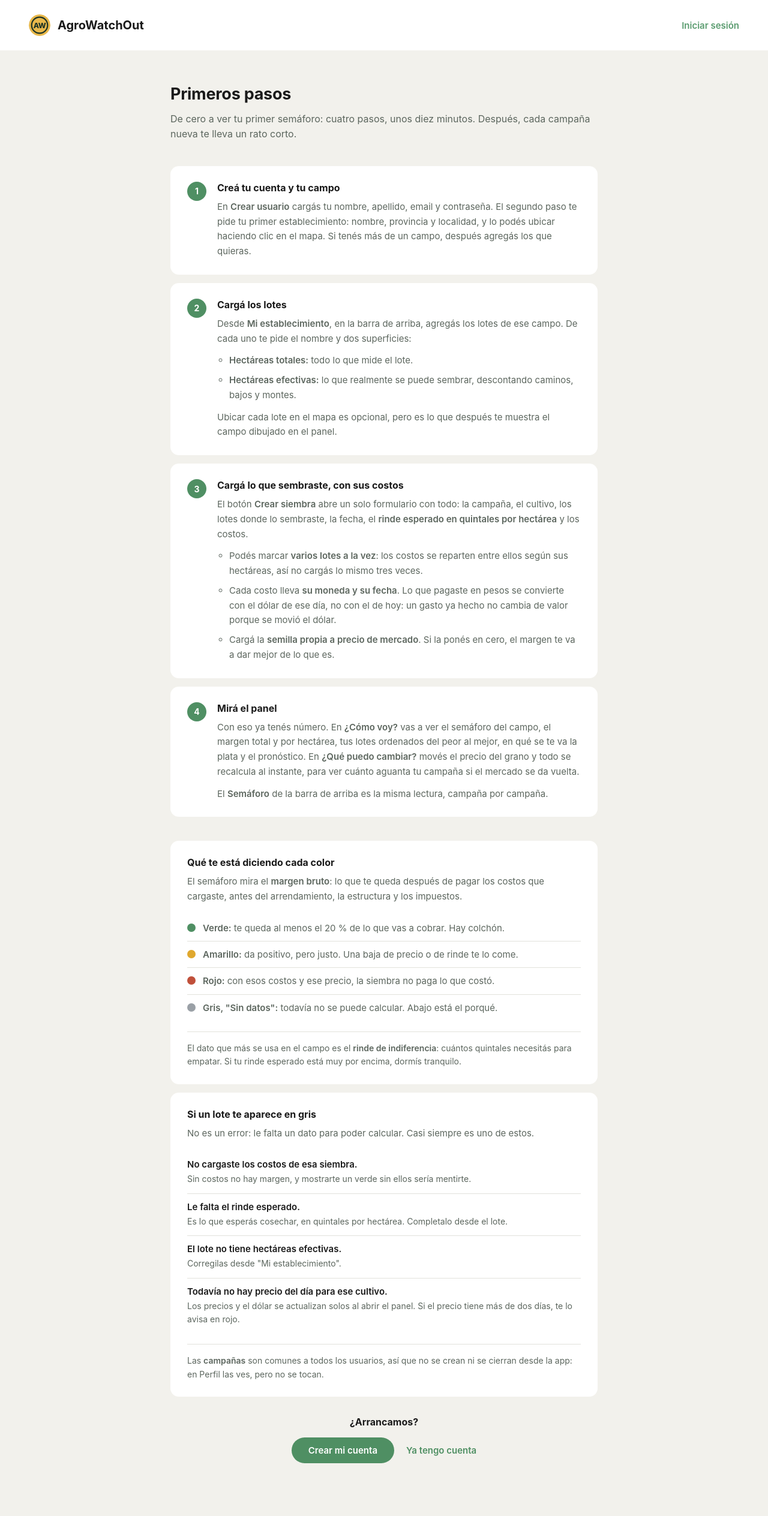
After one commit to harikirtandas/agrowatch-api, a PHP site: page /html/primeros_pasos.html in a window 1280 px wide. The commit adds this page. Shown: the whole page at 60% size. Run offline with PHP 8.4, Linux system fonts and the light colour scheme.

Commit message:
Suma la guia "Primeros pasos", enlazada desde la landing y el engranaje

```diff
--- a/web/css/landing.css
+++ b/web/css/landing.css
@@ -39,6 +39,10 @@ body {
   display: flex;
   align-items: center;
   gap: 12px;
+  /* En la landing la marca es un <div>, pero en Primeros pasos es un <a> que
+     vuelve al inicio: sin esto hereda el azul subrayado del navegador. */
+  color: inherit;
+  text-decoration: none;
 }
 
 .encabezado__logo {
@@ -63,6 +67,18 @@ body {
 
 .encabezado__enlace:hover {
   text-decoration: underline;
+}
+
+/* Los dos enlaces del encabezado, agrupados a la derecha. "Primeros pasos"
+   queda en gris para que "Iniciar sesion" siga siendo la accion principal. */
+.encabezado__acciones {
+  display: flex;
+  align-items: center;
+  gap: 24px;
+}
+
+.encabezado__enlace--suave {
+  color: var(--negro-texto);
 }
 
 /* Presentacion */
--- /dev/null
+++ b/web/css/primeros_pasos.css
@@ -0,0 +1,279 @@
+/* primeros_pasos.css — guía de uso para quien entra por primera vez.
+   Carga DESPUES de landing.css: de ahí salen el encabezado y los colores de
+   marca, y acá solo se agrega lo propio de la guía (y se pisa el fondo verde
+   del body, que acá sería ilegible en un texto largo). */
+
+:root {
+  --fondo-app: #f2f1ec;
+  --gris-borde: #e2e2dc;
+  --gris-lectura: #5c665e;
+  --verde-medio: #4f8f63;
+  --amarillo-semaforo: #e0a82e;
+  --rojo-semaforo: #c0503a;
+  --gris-semaforo: #9aa0a6;
+}
+
+body {
+  background: var(--fondo-app);
+}
+
+.guia {
+  max-width: 760px;
+  margin: 0 auto;
+  padding: 56px 24px 88px;
+}
+
+.guia__intro {
+  margin-bottom: 40px;
+}
+
+.guia__titulo {
+  font-size: 27px;
+  font-weight: 700;
+  line-height: 1.25;
+  letter-spacing: -0.01em;
+}
+
+.guia__bajada {
+  margin-top: 12px;
+  font-size: 16px;
+  line-height: 1.6;
+  color: var(--gris-lectura);
+}
+
+/* ---------- Los pasos numerados ---------- */
+/* El número sale de la lista, no de un ::before, para que sea una <ol> de
+   verdad: un lector de pantalla la anuncia como "4 elementos". */
+
+.pasos {
+  list-style: none;
+  margin: 0 0 40px;
+  padding: 0;
+}
+
+.paso {
+  display: flex;
+  gap: 18px;
+  background: var(--blanco);
+  border-radius: var(--radio);
+  padding: 26px 28px;
+  margin-bottom: 14px;
+}
+
+.paso__numero {
+  flex: none;
+  width: 32px;
+  height: 32px;
+  border-radius: 50%;
+  background: var(--verde-medio);
+  color: var(--blanco);
+  font-size: 14px;
+  font-weight: 700;
+  display: grid;
+  place-items: center;
+}
+
+.paso__titulo {
+  font-size: 16px;
+  font-weight: 700;
+  margin-bottom: 10px;
+}
+
+.paso__texto {
+  font-size: 15px;
+  line-height: 1.65;
+  color: var(--gris-lectura);
+}
+
+.paso__texto + .paso__texto,
+.paso__lista + .paso__texto {
+  margin-top: 12px;
+}
+
+.paso__lista {
+  margin: 12px 0 0;
+  padding-left: 20px;
+  font-size: 15px;
+  line-height: 1.65;
+  color: var(--gris-lectura);
+}
+
+.paso__lista li + li {
+  margin-top: 8px;
+}
+
+.paso strong,
+.bloque strong {
+  color: inherit;
+  font-weight: 600;
+}
+
+/* ---------- Bloques de apoyo (colores del semáforo, lotes en gris) ---------- */
+
+.bloque {
+  background: var(--blanco);
+  border-radius: var(--radio);
+  padding: 26px 28px;
+  margin-bottom: 14px;
+}
+
+.bloque__titulo {
+  font-size: 16px;
+  font-weight: 700;
+}
+
+.bloque__bajada {
+  margin-top: 10px;
+  font-size: 15px;
+  line-height: 1.65;
+  color: var(--gris-lectura);
+}
+
+.bloque__nota {
+  margin-top: 18px;
+  padding-top: 16px;
+  border-top: 1px solid var(--gris-borde);
+  font-size: 14px;
+  line-height: 1.6;
+  color: var(--gris-lectura);
+}
+
+
+.colores {
+  list-style: none;
+  margin: 18px 0 0;
+  padding: 0;
+}
+
+.color {
+  display: flex;
+  align-items: flex-start;
+  gap: 12px;
+  padding: 10px 0;
+}
+
+.color + .color {
+  border-top: 1px solid var(--gris-borde);
+}
+
+.color__punto {
+  flex: none;
+  width: 14px;
+  height: 14px;
+  margin-top: 4px;
+  border-radius: 50%;
+}
+
+.color__punto--verde {
+  background: var(--verde-medio);
+}
+.color__punto--amarillo {
+  background: var(--amarillo-semaforo);
+}
+.color__punto--rojo {
+  background: var(--rojo-semaforo);
+}
+.color__punto--gris {
+  background: var(--gris-semaforo);
+}
+
+.color__texto {
+  font-size: 15px;
+  line-height: 1.55;
+  color: var(--gris-lectura);
+}
+
+.faq {
+  list-style: none;
+  margin: 18px 0 0;
+  padding: 0;
+}
+
+.faq__item {
+  padding: 12px 0;
+}
+
+.faq__item + .faq__item {
+  border-top: 1px solid var(--gris-borde);
+}
+
+.faq__pregunta {
+  display: block;
+  font-size: 15px;
+  font-weight: 600;
+}
+
+.faq__respuesta {
+  display: block;
+  margin-top: 4px;
+  font-size: 14px;
+  line-height: 1.6;
+  color: var(--gris-lectura);
+}
+
+/* ---------- Cierre ---------- */
+
+.cierre {
+  margin-top: 32px;
+  text-align: center;
+}
+
+.cierre__texto {
+  font-size: 16px;
+  font-weight: 700;
+  margin-bottom: 16px;
+}
+
+.cierre__acciones {
+  display: flex;
+  align-items: center;
+  justify-content: center;
+  gap: 20px;
+  flex-wrap: wrap;
+}
+
+.cierre__boton {
+  background: var(--verde-medio);
+  color: var(--blanco);
+  border-radius: 24px;
+  padding: 12px 28px;
+  font-size: 15px;
+  font-weight: 600;
+  text-decoration: none;
+}
+
+.cierre__boton:hover {
+  background: #457f57;
+}
+
+.cierre__enlace {
+  color: var(--verde-medio);
+  font-size: 15px;
+  font-weight: 600;
+  text-decoration: none;
+}
+
+.cierre__enlace:hover {
+  text-decoration: underline;
+}
+
+/* ---------- Pantallas chicas ---------- */
+
+@media (max-width: 640px) {
+  .encabezado {
+    padding: 18px 20px;
+  }
+  .guia {
+    padding: 36px 20px 64px;
+  }
+  .guia__titulo {
+    font-size: 24px;
+  }
+  .paso,
+  .bloque {
+    padding: 22px 20px;
+  }
+  .paso {
+    gap: 14px;
+  }
+}
--- a/web/html/configuracion_de_campos.html
+++ b/web/html/configuracion_de_campos.html
@@ -92,7 +92,7 @@
 <script src="../js/config.js"></script>
 <script src="../js/api.js"></script>
 <script src="../js/global.js"></script>
-<script src="../js/navbar.js?v=2"></script>
+<script src="../js/navbar.js?v=3"></script>
 <script src="../js/modales.js?v=4"></script>
 <script src="../js/mapa.js"></script>
 <script src="../js/configuracion.js"></script>
--- a/web/html/dashboard_mi_campo.html
+++ b/web/html/dashboard_mi_campo.html
@@ -189,7 +189,7 @@
   <script src="../js/config.js"></script>
   <script src="../js/api.js"></script>
   <script src="../js/global.js"></script>
-  <script src="../js/navbar.js?v=2"></script>
+  <script src="../js/navbar.js?v=3"></script>
   <script src="../js/modales.js?v=4"></script>
   <script src="../js/mapa.js"></script>
   <script src="../js/sincronizacion.js"></script>
--- a/web/html/datos_de_siembra.html
+++ b/web/html/datos_de_siembra.html
@@ -106,7 +106,7 @@
 <script src="../js/config.js"></script>
 <script src="../js/api.js"></script>
 <script src="../js/global.js"></script>
-<script src="../js/navbar.js?v=2"></script>
+<script src="../js/navbar.js?v=3"></script>
 <script src="../js/modales.js?v=4"></script>
 <script src="../js/mapa.js"></script>
 <script src="../js/sincronizacion.js"></script>
--- a/web/html/landing.html
+++ b/web/html/landing.html
@@ -15,7 +15,10 @@
         <span class="encabezado__logo"></span>
         <span class="encabezado__nombre">AgroWatchOut</span>
       </div>
-      <a href="login.html" class="encabezado__enlace">Iniciar sesión</a>
+      <nav class="encabezado__acciones">
+        <a href="primeros_pasos.html" class="encabezado__enlace encabezado__enlace--suave">Primeros pasos</a>
+        <a href="login.html" class="encabezado__enlace">Iniciar sesión</a>
+      </nav>
     </div>
   </header>
 
--- a/web/html/perfil.html
+++ b/web/html/perfil.html
@@ -88,7 +88,7 @@
 <script src="../js/config.js"></script>
 <script src="../js/api.js"></script>
 <script src="../js/global.js"></script>
-<script src="../js/navbar.js?v=2"></script>
+<script src="../js/navbar.js?v=3"></script>
 <script src="../js/modales.js?v=4"></script>
 <script src="../js/mapa.js"></script>
 <script src="../js/perfil.js?v=1"></script>
--- /dev/null
+++ b/web/html/primeros_pasos.html
@@ -0,0 +1,220 @@
+<!DOCTYPE html>
+<html lang="es">
+<head>
+  <meta charset="UTF-8">
+  <meta name="viewport" content="width=device-width, initial-scale=1.0">
+  <link rel="icon" type="image/svg+xml" href="../img/logo-aw.svg">
+  <title>AgroWatchOut — Primeros pasos</title>
+  <!-- Reusa el encabezado de la landing tal cual; el CSS propio va despues
+       porque pisa el fondo verde del body por el claro de las pantallas
+       internas. -->
+  <link rel="stylesheet" href="../css/landing.css">
+  <link rel="stylesheet" href="../css/primeros_pasos.css">
+</head>
+<body>
+
+  <header class="encabezado">
+    <div class="encabezado__contenedor">
+      <a href="landing.html" class="encabezado__marca">
+        <span class="encabezado__logo"></span>
+        <span class="encabezado__nombre">AgroWatchOut</span>
+      </a>
+      <!-- A quien llegó logueado (desde el engranaje) le sirve volver al
+           panel; a quien todavía no tiene cuenta, iniciar sesión. El script
+           del final deja visible el que corresponde. -->
+      <a href="login.html" class="encabezado__enlace" data-sin-sesion>Iniciar sesión</a>
+      <a href="dashboard_mi_campo.html" class="encabezado__enlace" data-con-sesion hidden>Volver al panel</a>
+    </div>
+  </header>
+
+  <main class="guia">
+
+    <div class="guia__intro">
+      <h1 class="guia__titulo">Primeros pasos</h1>
+      <p class="guia__bajada">
+        De cero a ver tu primer semáforo: cuatro pasos, unos diez minutos.
+        Después, cada campaña nueva te lleva un rato corto.
+      </p>
+    </div>
+
+    <ol class="pasos">
+
+      <li class="paso">
+        <span class="paso__numero">1</span>
+        <div class="paso__cuerpo">
+          <h2 class="paso__titulo">Creá tu cuenta y tu campo</h2>
+          <p class="paso__texto">
+            En <strong>Crear usuario</strong> cargás tu nombre, apellido, email y
+            contraseña. El segundo paso te pide tu primer establecimiento:
+            nombre, provincia y localidad, y lo podés ubicar haciendo clic en el
+            mapa. Si tenés más de un campo, después agregás los que quieras.
+          </p>
+        </div>
+      </li>
+
+      <li class="paso">
+        <span class="paso__numero">2</span>
+        <div class="paso__cuerpo">
+          <h2 class="paso__titulo">Cargá los lotes</h2>
+          <p class="paso__texto">
+            Desde <strong>Mi establecimiento</strong>, en la barra de arriba,
+            agregás los lotes de ese campo. De cada uno te pide el nombre y dos
+            superficies:
+          </p>
+          <ul class="paso__lista">
+            <li><strong>Hectáreas totales:</strong> todo lo que mide el lote.</li>
+            <li><strong>Hectáreas efectivas:</strong> lo que realmente se puede
+              sembrar, descontando caminos, bajos y montes.</li>
+          </ul>
+          <p class="paso__texto">
+            Ubicar cada lote en el mapa es opcional, pero es lo que después te
+            muestra el campo dibujado en el panel.
+          </p>
+        </div>
+      </li>
+
+      <li class="paso">
+        <span class="paso__numero">3</span>
+        <div class="paso__cuerpo">
+          <h2 class="paso__titulo">Cargá lo que sembraste, con sus costos</h2>
+          <p class="paso__texto">
+            El botón <strong>Crear siembra</strong> abre un solo formulario con
+            todo: la campaña, el cultivo, los lotes donde lo sembraste, la fecha,
+            el <strong>rinde esperado en quintales por hectárea</strong> y los
+            costos.
+          </p>
+          <ul class="paso__lista">
+            <li>Podés marcar <strong>varios lotes a la vez</strong>: los costos se
+              reparten entre ellos según sus hectáreas, así no cargás lo mismo
+              tres veces.</li>
+            <li>Cada costo lleva <strong>su moneda y su fecha</strong>. Lo que
+              pagaste en pesos se convierte con el dólar de ese día, no con el de
+              hoy: un gasto ya hecho no cambia de valor porque se movió el dólar.</li>
+            <li>Cargá la <strong>semilla propia a precio de mercado</strong>. Si la
+              ponés en cero, el margen te va a dar mejor de lo que es.</li>
+          </ul>
+        </div>
+      </li>
+
+      <li class="paso">
+        <span class="paso__numero">4</span>
+        <div class="paso__cuerpo">
+          <h2 class="paso__titulo">Mirá el panel</h2>
+          <p class="paso__texto">
+            Con eso ya tenés número. En <strong>¿Cómo voy?</strong> vas a ver el
+            semáforo del campo, el margen total y por hectárea, tus lotes
+            ordenados del peor al mejor, en qué se te va la plata y el pronóstico.
+            En <strong>¿Qué puedo cambiar?</strong> movés el precio del grano y
+            todo se recalcula al instante, para ver cuánto aguanta tu campaña si
+            el mercado se da vuelta.
+          </p>
+          <p class="paso__texto">
+            El <strong>Semáforo</strong> de la barra de arriba es la misma lectura,
+            campaña por campaña.
+          </p>
+        </div>
+      </li>
+
+    </ol>
+
+    <section class="bloque">
+      <h2 class="bloque__titulo">Qué te está diciendo cada color</h2>
+      <p class="bloque__bajada">
+        El semáforo mira el <strong>margen bruto</strong>: lo que te queda después
+        de pagar los costos que cargaste, antes del arrendamiento, la estructura y
+        los impuestos.
+      </p>
+      <ul class="colores">
+        <li class="color">
+          <span class="color__punto color__punto--verde"></span>
+          <span class="color__texto"><strong>Verde:</strong> te queda al menos el
+            20 % de lo que vas a cobrar. Hay colchón.</span>
+        </li>
+        <li class="color">
+          <span class="color__punto color__punto--amarillo"></span>
+          <span class="color__texto"><strong>Amarillo:</strong> da positivo, pero
+            justo. Una baja de precio o de rinde te lo come.</span>
+        </li>
+        <li class="color">
+          <span class="color__punto color__punto--rojo"></span>
+          <span class="color__texto"><strong>Rojo:</strong> con esos costos y ese
+            precio, la siembra no paga lo que costó.</span>
+        </li>
+        <li class="color">
+          <span class="color__punto color__punto--gris"></span>
+          <span class="color__texto"><strong>Gris, "Sin datos":</strong> todavía no
+            se puede calcular. Abajo está el porqué.</span>
+        </li>
+      </ul>
+      <p class="bloque__nota">
+        El dato que más se usa en el campo es el <strong>rinde de
+        indiferencia</strong>: cuántos quintales necesitás para empatar. Si tu
+        rinde esperado está muy por encima, dormís tranquilo.
+      </p>
+    </section>
+
+    <section class="bloque">
+      <h2 class="bloque__titulo">Si un lote te aparece en gris</h2>
+      <p class="bloque__bajada">
+        No es un error: le falta un dato para poder calcular. Casi siempre es uno
+        de estos.
+      </p>
+      <ul class="faq">
+        <li class="faq__item">
+          <span class="faq__pregunta">No cargaste los costos de esa siembra.</span>
+          <span class="faq__respuesta">Sin costos no hay margen, y mostrarte un
+            verde sin ellos sería mentirte.</span>
+        </li>
+        <li class="faq__item">
+          <span class="faq__pregunta">Le falta el rinde esperado.</span>
+          <span class="faq__respuesta">Es lo que esperás cosechar, en quintales por
+            hectárea. Completalo desde el lote.</span>
+        </li>
+        <li class="faq__item">
+          <span class="faq__pregunta">El lote no tiene hectáreas efectivas.</span>
+          <span class="faq__respuesta">Corregilas desde "Mi establecimiento".</span>
+        </li>
+        <li class="faq__item">
+          <span class="faq__pregunta">Todavía no hay precio del día para ese cultivo.</span>
+          <span class="faq__respuesta">Los precios y el dólar se actualizan solos
+            al abrir el panel. Si el precio tiene más de dos días, te lo avisa en
+            rojo.</span>
+        </li>
+      </ul>
+      <p class="bloque__nota">
+        Las <strong>campañas</strong> son comunes a todos los usuarios, así que no
+        se crean ni se cierran desde la app: en Perfil las ves, pero no se tocan.
+      </p>
+    </section>
+
+    <div class="cierre" data-sin-sesion>
+      <p class="cierre__texto">¿Arrancamos?</p>
+      <div class="cierre__acciones">
+        <a href="creacion_de_usuario_parte_1.html" class="cierre__boton">Crear mi cuenta</a>
+        <a href="login.html" class="cierre__enlace">Ya tengo cuenta</a>
+      </div>
+    </div>
+
+    <div class="cierre" data-con-sesion hidden>
+      <p class="cierre__texto">Todo listo.</p>
+      <div class="cierre__acciones">
+        <a href="dashboard_mi_campo.html" class="cierre__boton">Ir a mi panel</a>
+      </div>
+    </div>
+
+  </main>
+
+  <script src="../js/config.js"></script>
+  <script src="../js/api.js"></script>
+  <script>
+    // La página es pública: se entra desde la landing sin cuenta, y desde el
+    // engranaje ya logueado. Lo único que cambia es a dónde invitan los
+    // enlaces, así que no se consulta al backend: alcanza con mirar si hay
+    // token guardado (API.haySesion() no hace ningún request).
+    const haySesion = API.haySesion();
+    document.querySelectorAll('[data-con-sesion]').forEach((el) => { el.hidden = !haySesion; });
+    document.querySelectorAll('[data-sin-sesion]').forEach((el) => { el.hidden = haySesion; });
+  </script>
+
+</body>
+</html>
--- a/web/html/semaforo.html
+++ b/web/html/semaforo.html
@@ -80,7 +80,7 @@
 <script src="../js/config.js"></script>
 <script src="../js/api.js"></script>
 <script src="../js/global.js"></script>
-<script src="../js/navbar.js?v=2"></script>
+<script src="../js/navbar.js?v=3"></script>
 <script src="../js/modales.js?v=4"></script>
 <script src="../js/mapa.js"></script>
 <script src="../js/semaforo.js?v=3"></script>
--- a/web/js/navbar.js
+++ b/web/js/navbar.js
@@ -14,6 +14,8 @@
       '<rect x="4" y="4" width="16" height="16" rx="2"/><line x1="8" y1="9" x2="16" y2="9"/><line x1="8" y1="13" x2="16" y2="13"/><line x1="8" y1="17" x2="13" y2="17"/>',
     perfil:
       '<circle cx="12" cy="8" r="3.2"/><path d="M4.5 20c1.6-3.6 5-5 7.5-5s5.9 1.4 7.5 5"/>',
+    ayuda:
+      '<circle cx="12" cy="12" r="9"/><path d="M9.3 9.2a2.8 2.8 0 0 1 5.4.9c0 1.9-2.7 2.3-2.7 4"/><line x1="12" y1="17.5" x2="12" y2="17.5"/>',
     salir:
       '<path d="M9 21H5a2 2 0 0 1-2-2V5a2 2 0 0 1 2-2h4"/><polyline points="16 17 21 12 16 7"/><line x1="21" y1="12" x2="9" y2="12"/>',
     engranaje:
@@ -105,6 +107,7 @@
       </button>
       <div class="barra-superior__menu" data-perfil-menu hidden>
         <a href="perfil.html" class="barra-superior__menu-item">${svg(ICONOS.perfil)}<span>Mi perfil</span></a>
+        <a href="primeros_pasos.html" class="barra-superior__menu-item">${svg(ICONOS.ayuda)}<span>Primeros pasos</span></a>
         <button type="button" class="barra-superior__menu-item" data-cerrar-sesion>
           ${svg(ICONOS.salir)}<span>Cerrar sesión</span>
         </button>
```
